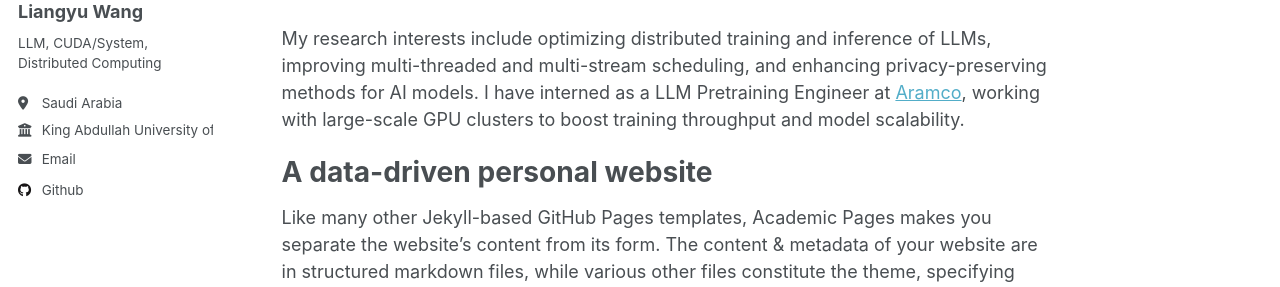
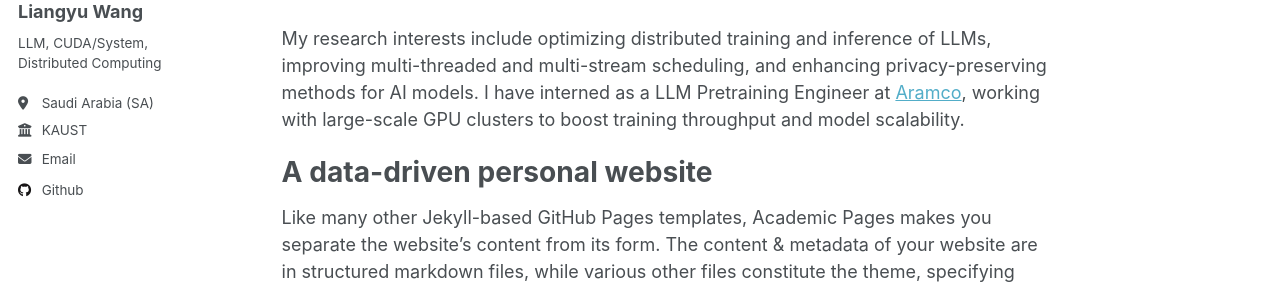
Before and after one commit to liangyuwang/liangyuwang.github.io, a Jekyll site: the page built from _pages/about.md, in a window 1280 px wide. Shown: the part 282-569 px from the top of the page. Built offline with Jekyll 4.4.1, drawn with Linux system fonts in a browser that asks for light colours.

Commit message:
update _config

```diff
--- a/_config.yml
+++ b/_config.yml
@@ -25,8 +25,8 @@ author:
   name             : "Liangyu Wang"
   pronouns         : # example: "she/her"
   bio              : "LLM, CUDA/System, Distributed Computing"
-  location         : "Saudi Arabia"
-  employer         : "King Abdullah University of Science and Technology (KAUST)"
+  location         : "Saudi Arabia (SA)"
+  employer         : "KAUST"
   uri              : # URL
   email            : "liangyu.wang@kaust.edu.sa"
 
```
